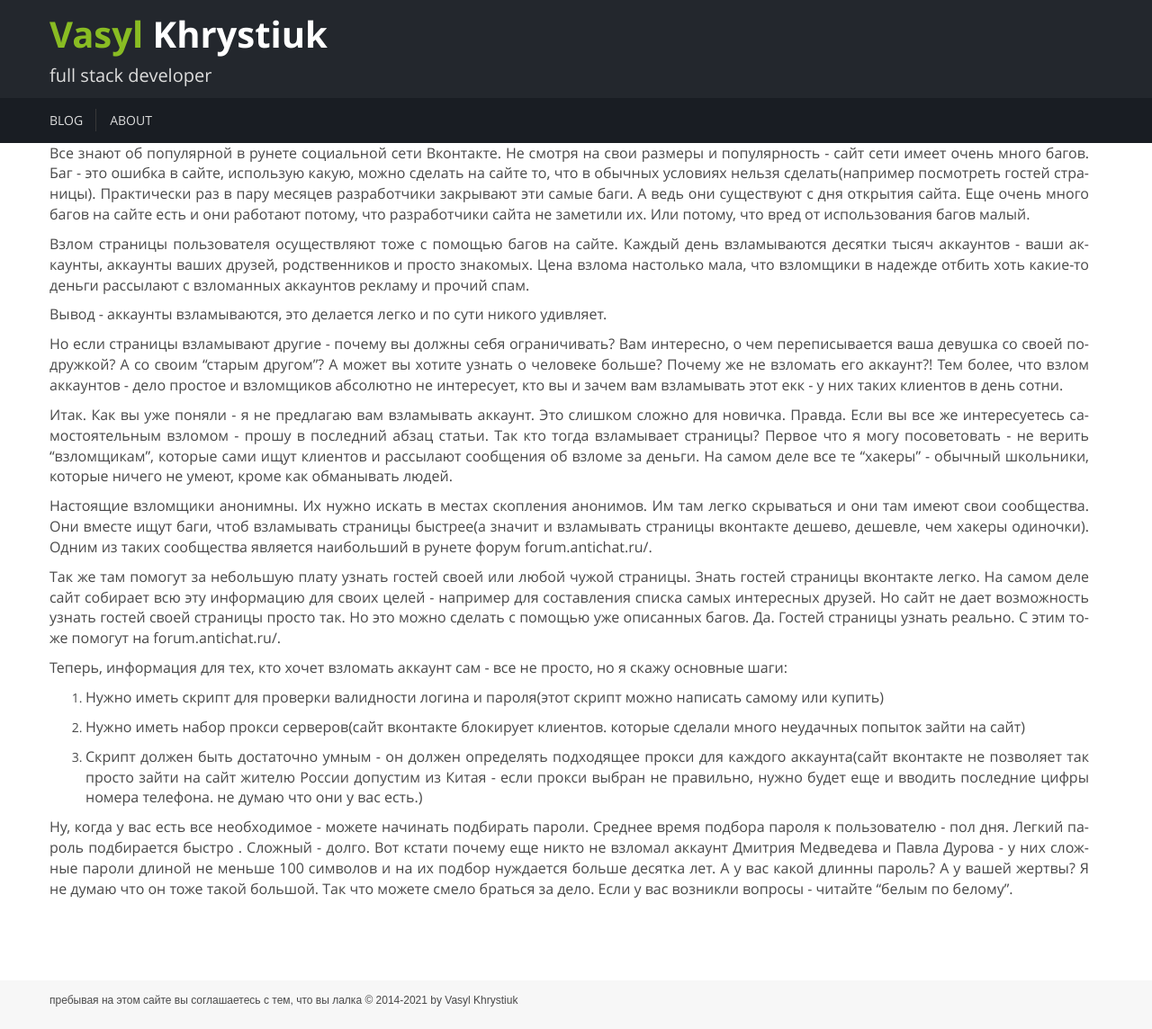
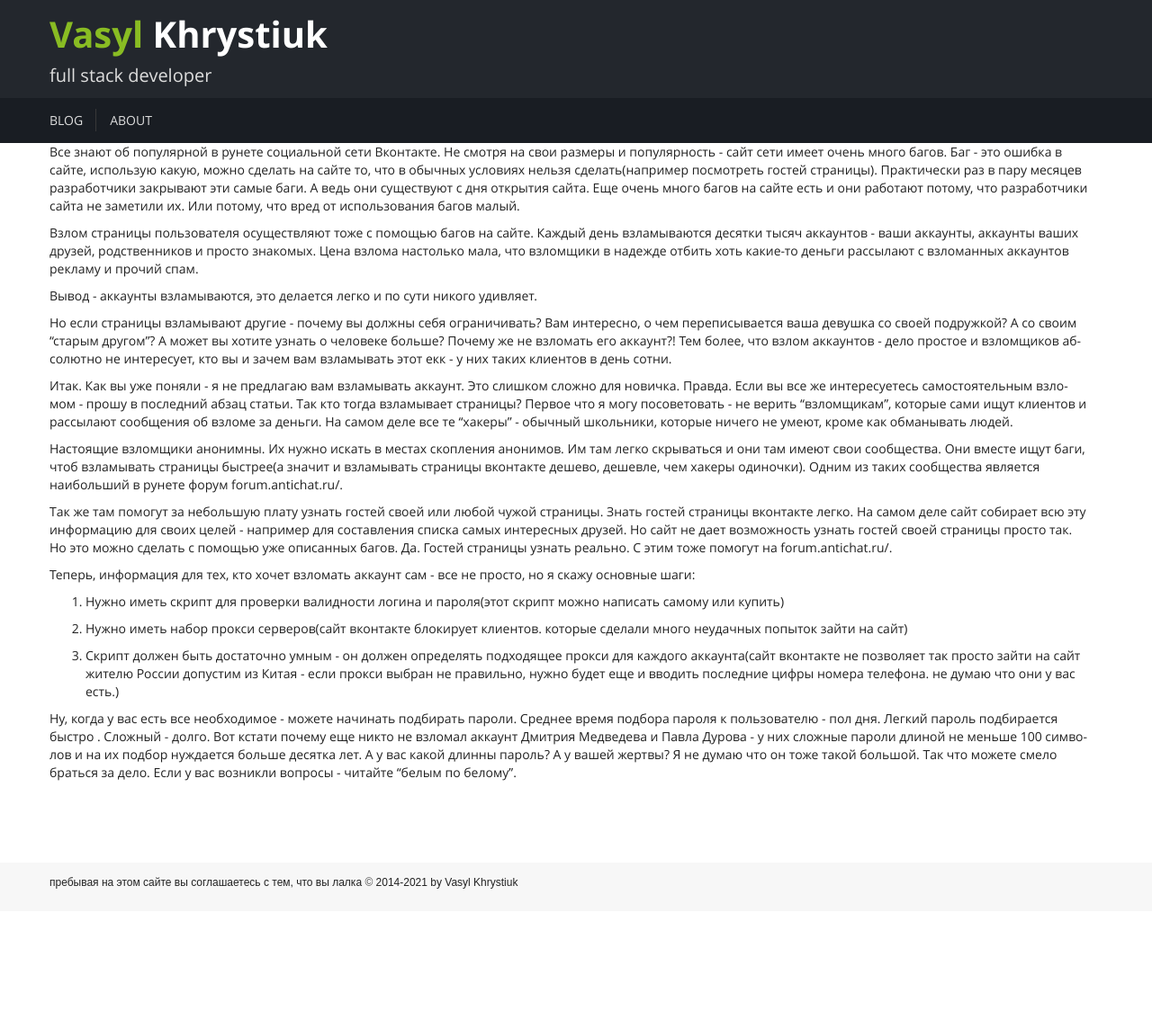
Before and after one commit to msangel/msangel.github.io, a Jekyll site: the page built from _posts/2014-03-14-vzlom-vkontakte.markdown, in a window 1280 px wide. Shown: the whole page at 90% size. Built offline with Jekyll 4.4.1, drawn with Linux system fonts in a browser that asks for light colours; our own code applies the rules of GitHub Pages for plain Markdown files; comment, search, counter and statistics services are not loaded; after the commit the page ends 1013 px from its top, so only the background shows below that.

Commit message:
play with fonts

```diff
--- a/_layouts/post.html
+++ b/_layouts/post.html
@@ -2,7 +2,7 @@
 layout: default
 ---
 
-<div class="container central blogindex">
+<div class="container central blogpost">
   <div class="row">
     <div class="col-lg-12 records">
 {{ content }}
--- a/assets/style.css
+++ b/assets/style.css
@@ -11,7 +11,7 @@ body {
 
 body {
     font-family: 'Open Sans', sans-serif;
-    color: #494949;
+    color: #222;
 }
 @media only screen and (min-width:768px){
     body * .container,
@@ -374,7 +374,7 @@ body {
 /* blog index page styles*/
 
 .blogindex {
-
+    font-family: Ubuntu,Georgia,Times,"Times New Roman",serif;
 }
 
 .blogindex .tags h3, .blogpost .tags h3 {
@@ -404,6 +404,12 @@ body {
 .blogindex .records p {
     text-align: justify;
     font-size: 16px;
+    line-height: 1.5em;
+}
+@media only screen and (min-width:992px){
+    .blogindex .records p {
+        font-size: 18px;
+    }
 }
 
 .blogindex .records p > a,
@@ -576,74 +582,6 @@ body {
 /* end of blog post styles*/
 
 
-/* contacts page styles*/
-.contact h1{
-    font: normal normal normal 44px 'Open Sans',sans-serif;
-    color: #89BC23;
-    text-transform: uppercase;
-    margin-bottom: 30px;
-}
-
-.contact h1 + p {
-    font: normal normal normal 20px 'Open Sans',sans-serif;
-    color: #89BC23;
-    text-transform: capitalize;
-    margin-bottom: 20px;
-}
-
-.contact p {
-    font: normal normal normal 14px 'Open Sans',sans-serif;
-    color: #494949;
-    margin: 0;
-}
-
-.contact .form-col {
-    margin-top: 28px;
-}
-
-.contact .form-col p {
-    margin-bottom: 20px;
-}
-
-.contact .form-control {
-    height: 28px;
-    padding: 5px;
-    border: 0;
-    border-radius: 0;
-    background: rgba(154, 154, 154, 0.14);
-    margin-bottom: 5px;
-    box-shadow: none;
-    font: normal normal normal 14px 'Open Sans',sans-serif;
-}
-
-.contact textarea.form-control {
-    min-height: 130px;
-    resize: none;
-    margin-bottom: 0;
-}
-
-.contact .form-control:focus {
-    border: 0;
-    box-shadow: none;
-}
-.contact .email {
-    margin: 20px 0;
-}
-
-.contact .form-btn {
-    background-color: rgba(137, 188, 35, 1);
-    font: normal normal normal 15px 'Open Sans',sans-serif;
-    border: 0;
-    color: #FFFFFF;
-    border-radius: 0;
-    float: right;
-    margin-top: 7px;
-}
-
-/* end of contacts page styles*/
-
-
-
 /* this ------------------------------------------   */
 
 
```
